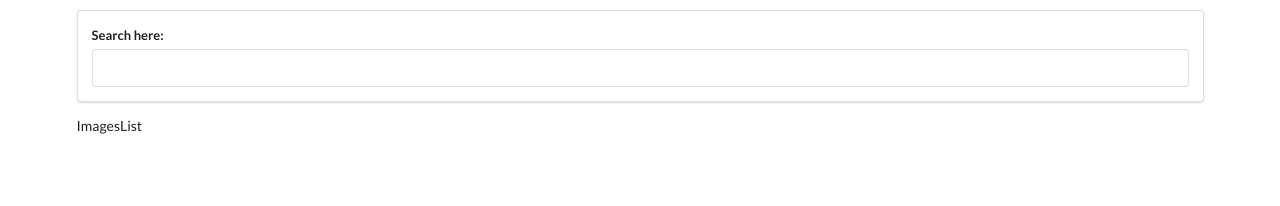
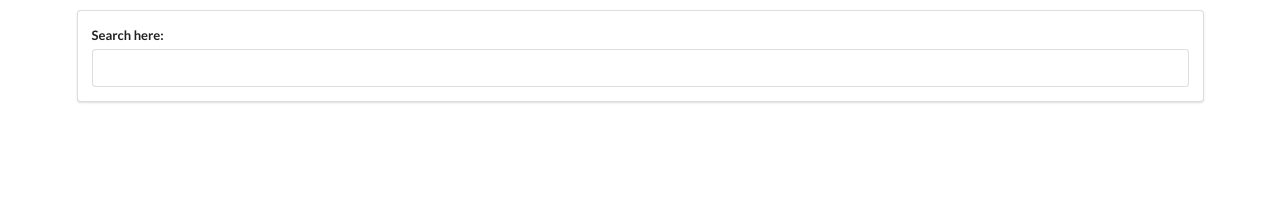
Before and after one commit to DeepaPrasanna/PicSearch, a React (Create React App) app: page / in a window 1280 px wide. Shown: the top 206 px of the page. Built offline with nearby package versions, Linux system fonts and the light colour scheme.

Commit message:
v1 implementation showing images on search

```diff
--- a/src/components/ImageList.js
+++ b/src/components/ImageList.js
@@ -1,8 +1,15 @@
 import React from "react";
 
 const ImageList = (props) => {
-  console.log(props.images);
-  return <div>ImagesList</div>;
+
+  const images = props.images.map(({id,description,urls})=>{
+    return <img key = {id} src={urls.regular} alt={description}/>
+
+  });
+
+  return(
+    <div>{images}</div>
+  );
 };
 
 export default ImageList;
```
Also changed, not shown: 1 other file (tests, documents, lock files or other folders).
